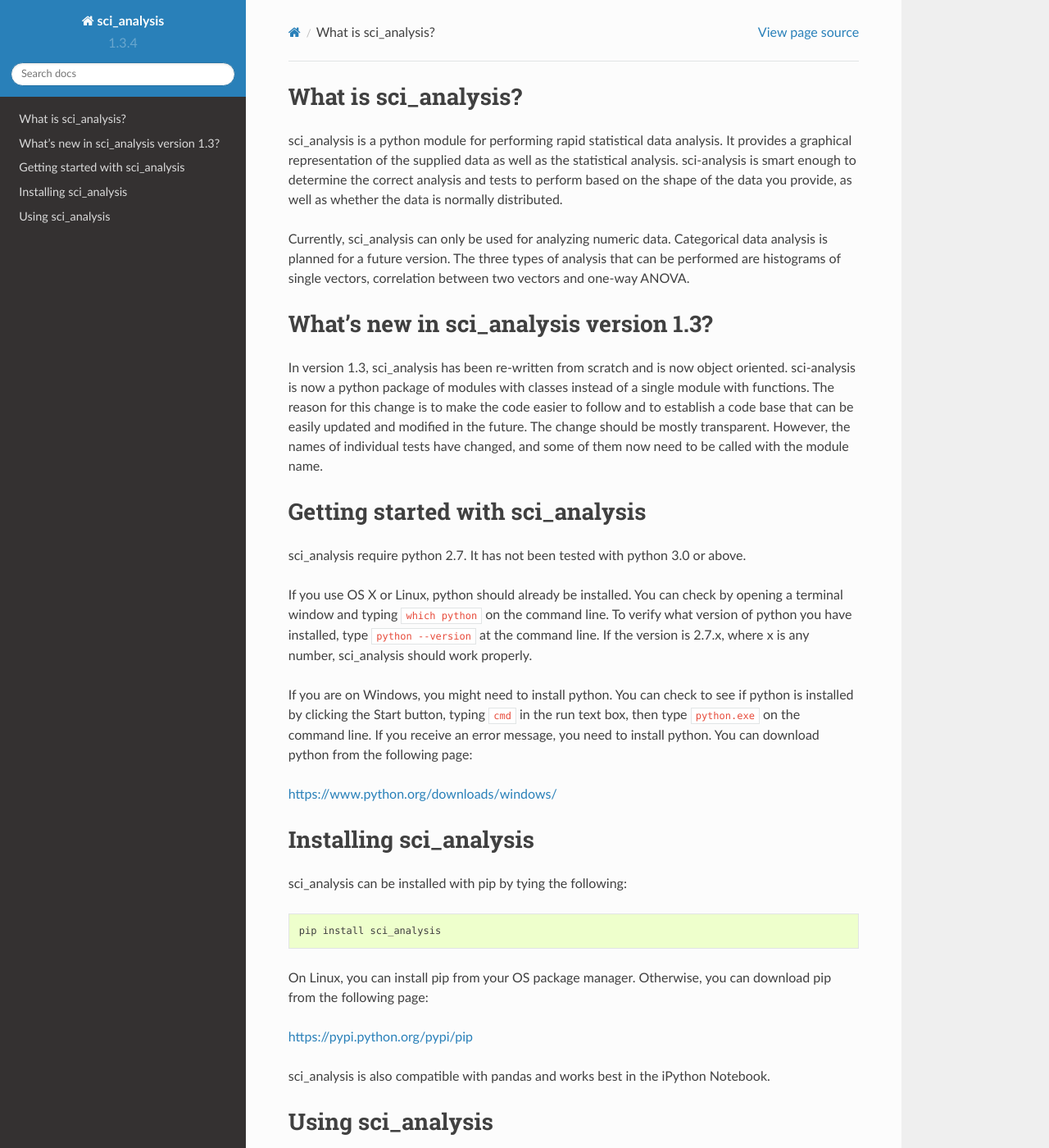
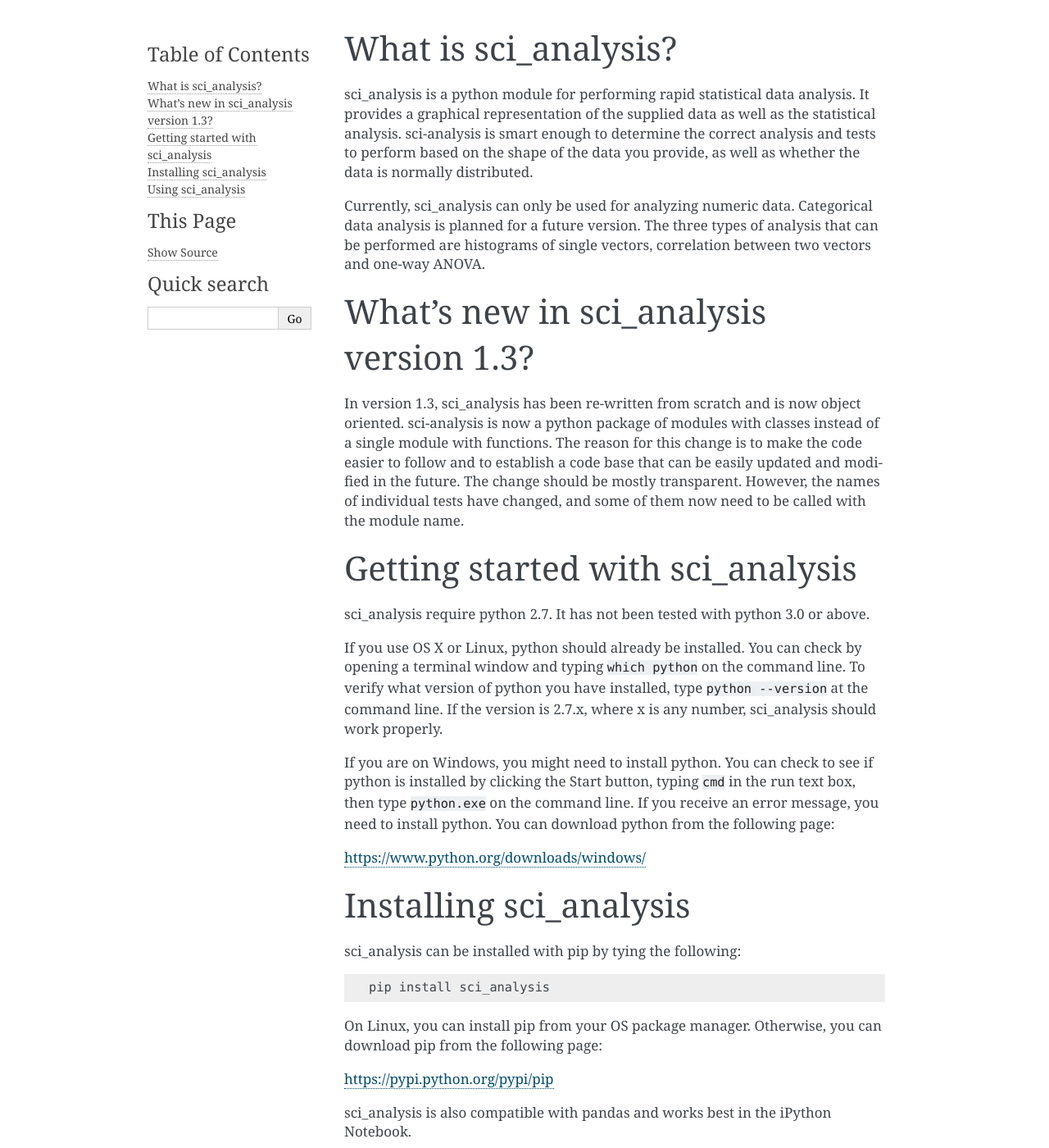
Before and after one commit to cmmorrow/sci-analysis, a Sphinx documentation site: the page built from docs/index.rst, in a window 1280 px wide and 1400 px high. Shown: the whole window at 82% size. Built offline with Sphinx 7.4.7, drawn with Linux system fonts in a browser that asks for light colours; formulas are drawn with MathJax 3; some of the changed text lies outside the part shown.

Commit message:
conf.py tweaks

```diff
--- a/docs/conf.py
+++ b/docs/conf.py
@@ -15,6 +15,8 @@
 import sys
 import os
 import shlex
+
+on_rtd = os.environ.get('READTHEDOCS', None) == 'True'
 
 # If extensions (or modules to document with autodoc) are in another directory,
 # add these directories to sys.path here. If the directory is relative to the
@@ -114,7 +116,10 @@
 # The theme to use for HTML and HTML Help pages.  See the documentation for
 # a list of builtin themes.
 #html_theme = 'alabaster'
-html_theme = 'sphinx_rtd_theme'
+if on_rtd:
+	html_theme = 'sphinx_rtd_theme'
+else:
+	html_theme = 'alabaster'
 
 # Theme options are theme-specific and customize the look and feel of a theme
 # further.  For a list of options available for each theme, see the
```
Also changed, not shown: 4 other files.
